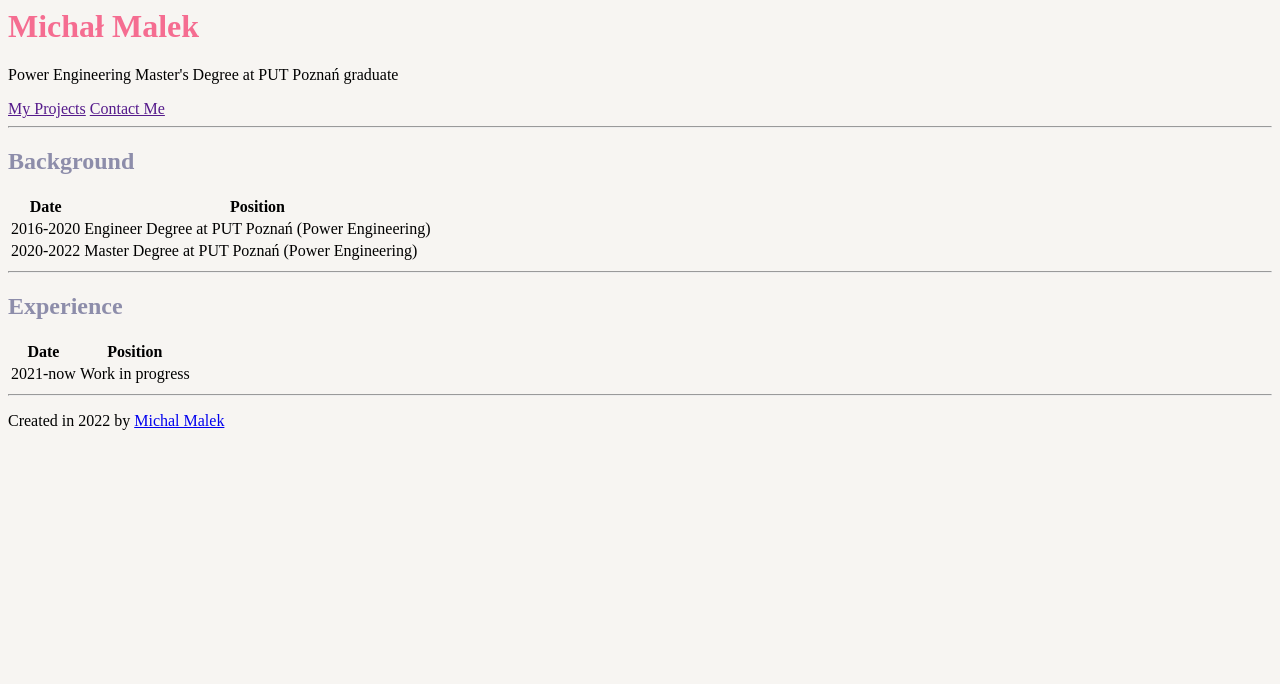
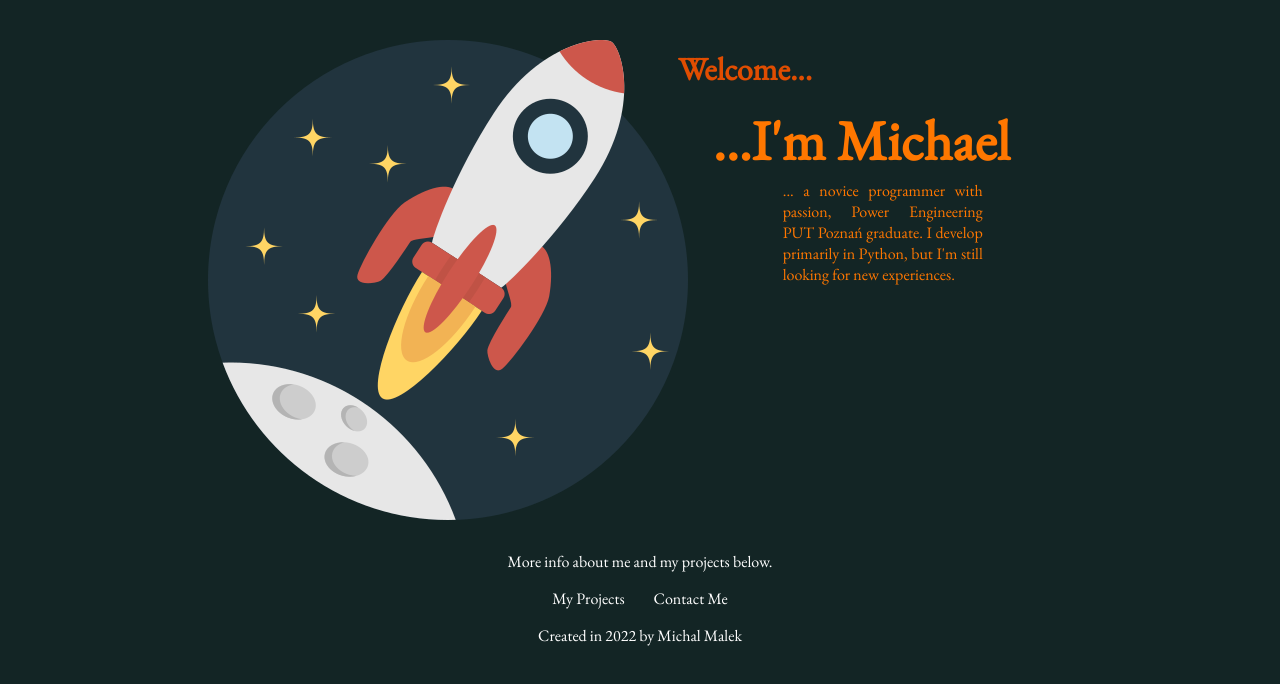
Before and after one commit to M-Malek/Personal-Site, a plain HTML site: page index.html in a window 1280 px wide. Drawn offline with nearby package versions, Linux system fonts and the light colour scheme.

Commit message:
Ready website ver. 1.0

```diff
--- a/css/styles.css
+++ b/css/styles.css
@@ -1,15 +1,87 @@
-head {
-  background-color: #F7F5F2;
+body {
+  background-color: #132525;
+  text-align: center;
+  margin: 0;
+  font-family: "EB Garamond", serif;
 }
 
-body {
-  background-color: #F7F5F2;
+head {
+  background-color: #251D3A;
+  margin: 0px;
+}
+
+.top-site {
+  text-align: center;
+}
+
+.site-mid {
+  background-color: #132525;
+}
+
+.site-bottom {
+  background-color: #132525;
+}
+
+.main-writing{
+  color: #E04D01;
+  display: inline-block;
+  position: relative;
+  left: 8%;
+  bottom: 400px;
+}
+
+.main-description {
+ color: #FF7700;
+ display: inline-block;
+ position: relative;
+ width: 200px;
+ text-align: justify;
+ right: 18%;
+ bottom: 200px;
+ line-targeting: 2;
+}
+
+.name {
+ font-size: 3.5em;
+ display: inline-block;
+ position: relative;
+ right: 0%;
+ bottom: 320px;
 }
 
 h1 {
-  color: #F56D91;
+  color: #FF7700;
 }
 
 h2 {
-  color: #8D8DAA;
+  color: #FF7700;
 }
+
+img {
+  max-width: 100%;
+  max-height: 100%;
+  display: inline;
+  position: relative;
+  top: 40px;
+  left: 10%;
+}
+
+p{
+  color: white;
+}
+
+a {
+  color: white;
+  text-decoration: none;
+  margin: auto 1% auto 1%;
+}
+
+.foot {
+  position: relative;
+}
+
+.me {
+  color: white;
+  text-decoration: none;
+  margin: auto;
+}
--- a/index.html
+++ b/index.html
@@ -6,43 +6,30 @@
     <meta description="Michal's Malek Personal site">
     <title>Personal site</title>
     <link rel="stylesheet" href="css/styles.css">
-
+    <link rel="favicon" href="">
+    <link rel="preconnect" href="https://fonts.googleapis.com">
+    <link rel="preconnect" href="https://fonts.gstatic.com" crossorigin>
+    <link href="https://fonts.googleapis.com/css2?family=EB+Garamond&display=swap" rel="stylesheet">
 
   </head>
     <body>
-      <h1> Michał Malek </h1>
-      <p> Power Engineering Master's Degree at PUT Poznań graduate </p>
-      <a href="">My Projects</a>
-      <a href="">Contact Me</a>
-      <hr>
-      <h2>Background</h2>
-      <table>
-        <tr>
-          <th>Date</th>
-          <th>Position</th>
-        </tr>
-        <tr>
-          <td>2016-2020</td>
-          <td>Engineer Degree at PUT Poznań (Power Engineering)</td>
-        </tr>
-        <tr>
-          <td>2020-2022</td>
-          <td>Master Degree at PUT Poznań (Power Engineering)</td>
-        </tr>
-      </table>
-      <hr>
-      <h2>Experience</h2>
-      <table>
-        <tr>
-          <th>Date</th>
-          <th>Position</th>
-        </tr>
-        <tr>
-          <td>2021-now</td>
-          <td>Work in progress</td>
-        </tr>
-      </table>
-      <hr>
-      <p>Created in 2022 by <a href="https://github.com/M-Malek">Michal Malek</a></p>
+
+    <div class="site-top">
+      <a href="https://commons.wikimedia.org/wiki/File:Creative-Tail-rocket.svg"><img src="pictures/480px-Creative-Tail-rocket.svg.png" alt="File not found"></a>
+      <h1 class="main-writing"> Welcome...</h1>
+      <h1 class="name">...I'm Michael</h1>
+      <p class="main-description">... a novice programmer with passion, Power Engineering PUT Poznań graduate. I develop primarily in Python, but I'm still looking for new experiences.</p>
+    </div>
+
+    <div class="site-mid">
+      <p> More info about me and my projects below. </p>
+    </div>
+
+    <div class="site-bottom">
+      <a href="https://github.com/M-Malek?tab=repositories">My Projects</a>
+      <a href="mailto:michael111pl@gmail.com">Contact Me</a>
+      <p class="foot">Created in 2022 by <a class="me" href="https://github.com/M-Malek">Michal Malek</a></p>
+    </div>
+
     </body>
 </html>
```
Also changed, not shown: favicon.ico (added), pictures/480px-Creative-Tail-rocket.svg.png (added).
